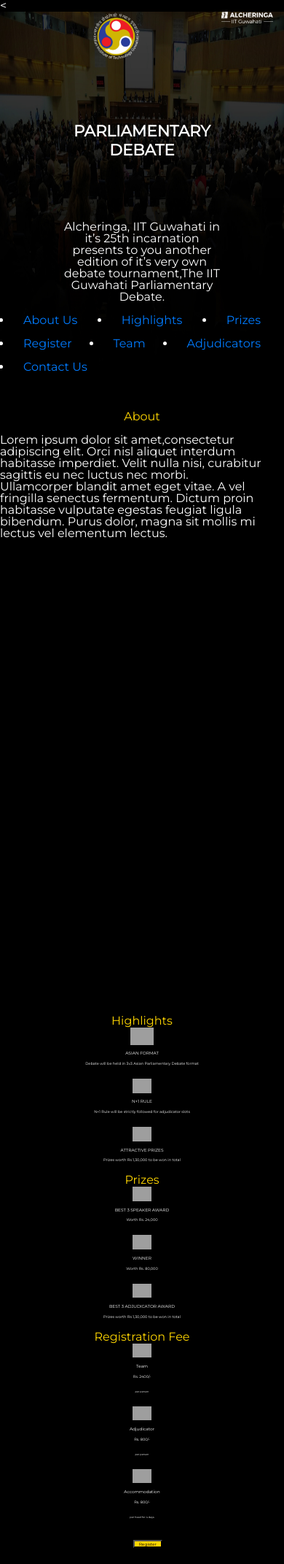
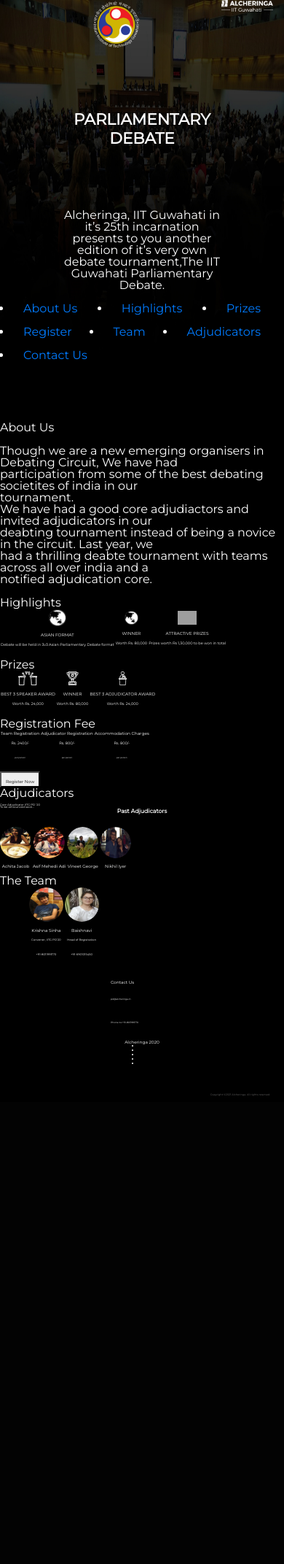
Before and after one commit to imhrishib/parliamentarydebate, a Django app: page / in a window 390 px wide. Shown: the top 2143 px of the page at 73% size. After the commit the page ends 1502 px from the top, so only its background shows below. Run offline with Django 3.2, Linux system fonts and the light colour scheme; some libraries are stand-ins or nearby versions; grey boxes are pictures that could not be loaded.

Commit message:
Revert "...."
This reverts commit f47c5371192967899c1e8d814a8d1215916df5bf.

```diff
--- a/parliamentarydebate/templates/pd.html
+++ b/parliamentarydebate/templates/pd.html
@@ -1,5 +1,4 @@
 
-<
 <!DOCTYPE html>
 {% load static %}
 <html lang="en">
@@ -12,7 +11,7 @@
     <link href="https://fonts.googleapis.com/css2?family=Montserrat&display=swap" rel="stylesheet">
     <link rel="stylesheet" href="https://cdnjs.cloudflare.com/ajax/libs/font-awesome/4.7.0/css/font-awesome.min.css">
 </head>
-<body style="background-color:black">
+<body>
 
     <nav style="background-image:url({% static "main/images//Untitled-2@2x.png" %});">
         <div id="topimages"  class="container">
@@ -53,28 +52,28 @@
 
 
     </nav>
-    <section id="about"  class="organise" style="height:100%;padding-top:5vw;">
+    <section id="about"  class="organise" style="height:100%;padding-top:13vw;">
 
-        <span style="color:#FFD601
-">About </span>
+        <span>About Us</span>
        <br><br>
-        <p class="para" style="text-align:left;"">Lorem ipsum dolor sit amet,consectetur adipiscing elit. Orci nisl aliquet interdum<br>
-         habitasse imperdiet. Velit nulla nisi, curabitur sagittis eu nec luctus nec morbi.<br>
-         Ullamcorper blandit amet eget vitae. A vel fringilla senectus fermentum. Dictum proin <br>
-         habitasse vulputate egestas feugiat ligula bibendum. Purus dolor, magna sit mollis mi <br>
-         lectus vel elementum lectus.
-           </p>
+        <p class="para";>Though we are a new emerging organisers in Debating Circuit, We have had<br>
+          participation from some of the best debating societites of india in our<br>
+          tournament.<br>
+          We have had a good core adjudiactors and invited adjudicators in our<br>
+          deabting tournament instead of being a novice in the circuit. Last year, we<br>
+          had a thrilling deabte tournament with teams across all over india and a<br>
+          notified adjudication core. </p>
   </section>
   <div class="rect1"></div>
 
   <section id="highlights"  class="organise">
 
-    <div class="titlecontainerright" style="color:#FFD601;margin-top:1vw;">Highlights</div>
+    <div class="titlecontainerright" >Highlights</div>
 
 
    <table >
     <tr style="text-align:center;" >
-        <td><img style="height:6vw;text-align:center;margin-bottom:2vw" src={% static "main/images/asianformat.png" %} alt="">
+        <td><img style="height:6vw;text-align:center;margin-bottom:2vw" src={% static "main/images/Image 1.png" %} alt="">
 
             <h4 style="font-size:1.5vw;margin-bottom:2vw">ASIAN FORMAT</h4>
 
@@ -82,15 +81,14 @@
             Asian Parliamentary Debate
             format</p></td>
 
-        <td><img style="height:5vw;text-align:center;margin-bottom:2vw" src={% static "main/images/Ellipse.png" %} alt="">
+        <td><img style="height:5vw;text-align:center;margin-bottom:2vw" src={% static "main/images/Image 1.png" %} alt="">
 
-            <h4 style="font-size:1.5vw;margin-bottom:2vw">N+1 RULE</h4>
+            <h4 style="font-size:1.5vw;margin-bottom:2vw">WINNER</h4>
 
-            <p style="font-size:1.3vw">N+1 Rule will be strictly
-            followed for adjudicator slots</p></td>
+            <p style="font-size:1.3vw">Worth Rs. 80,000</p></td>
 
 
-                <td><img style="height:5vw;text-align:center;margin-bottom:2vw" src={% static "main/images/winner.png" %} alt="">
+                <td><img style="height:5vw;text-align:center;margin-bottom:2vw" src={% static "main/images/Image2.png" %} alt="">
 
                     <h4 style="font-size:1.5vw;margin-bottom:2vw">ATTRACTIVE PRIZES</h4>
 
@@ -106,12 +104,12 @@
 <div class="rect2"></div>
 <section id="prizes"  class="organise">
 
-    <div class="titlecontainerleft"  style="color:#FFD601">Prizes</div>
+    <div class="titlecontainerleft" >Prizes</div>
 
 
    <table >
     <tr style="text-align:center;" >
-        <td><img style="height:5vw;text-align:center;margin-bottom:2vw" src={% static "main/images/speaker.png" %} alt="">
+        <td><img style="height:5vw;text-align:center;margin-bottom:2vw" src={% static "main/images/Asset 3.png" %} alt="">
 
             <h4 style="font-size:1.5vw;margin-bottom:2vw">BEST 3 SPEAKER
                 AWARD</h4>
@@ -119,20 +117,20 @@
            <p style="font-size:1.3vw"> Worth Rs. 24,000
             </p></td>
 
-        <td><img style="height:5vw;text-align:center;margin-bottom:2vw" src={% static "main/images/prize.png" %} alt="">
+        <td><img style="height:5vw;text-align:center;margin-bottom:2vw" src="images/Asset 1.png" alt="">
 
             <h4 style="font-size:1.5vw;margin-bottom:2vw">WINNER</h4>
 
             <p style="font-size:1.3vw">Worth Rs. 80,000</p></td>
 
 
-                <td><img style="height:5vw;text-align:center;margin-bottom:2vw" src={% static "main/images/adjudicator.png" %} alt="">
+                <td><img style="height:5vw;text-align:center;margin-bottom:2vw" src="images/Group 6.png" alt="">
 
-                    <h4 style="font-size:1.5vw;margin-bottom:2vw">BEST 3 ADJUDICATOR AWARD</h4>
+                    <h4 style="font-size:1.5vw;margin-bottom:2vw">BEST 3 ADJUDICATOR
+                        AWARD</h4>
 
-                    <p style="font-size:1.3vw">Prizes worth Rs
-                        1,30,000 to be won in
-                        total</p></td>
+                    <p style="font-size:1.3vw">Worth Rs. 24,000
+                        </p></td>
     </tr>
 </table>
 
@@ -142,45 +140,46 @@
 <div class="rect3"></div>
 <section id="registration"  class="organise">
 
-    <div class="titlecontainerright" style="color:#FFD601">Registration Fee</div>
+    <div class="titlecontainerright" >Registration Fee</div>
 
 
    <table >
     <tr style="text-align:center;" >
         <td>
-            <img style="height:5vw;text-align:center;margin-bottom:2vw" src={% static "main/images/team.png" %} alt="">
-            <h4 style="font-size:1.5vw;margin-bottom:2vw">Team </h4>
+
+            <h4 style="font-size:1.5vw;margin-bottom:2vw">Team Registration</h4>
 
            <p style="font-size:1.3vw"> Rs. 2400/-
             </p>
-            <p style="font-size:0.9vw"> per person
+            <p style="font-size:0.7vw"> per person
             </p></td>
 
         <td>
-            <img style="height:5vw;text-align:center;margin-bottom:2vw" src={% static "main/images/adjudicator.png" %} alt="">
-            <h4 style="font-size:1.5vw;margin-bottom:2vw">Adjudicator</h4>
+
+            <h4 style="font-size:1.5vw;margin-bottom:2vw">Adjudicator Registration</h4>
 
             <p style="font-size:1.3vw"> Rs. 800/-
             </p>
-            <p style="font-size:0.9vw"> per person
+            <p style="font-size:0.7vw"> per person
             </p></td>
 
 
                 <td>
-                    <img style="height:5vw;text-align:center;margin-bottom:2vw" src={% static "main/images/accomodation.png" %} alt="">
-                    <h4 style="font-size:1.5vw;margin-bottom:2vw">Accommodation</h4>
+
+                    <h4 style="font-size:1.5vw;margin-bottom:2vw">Accommodation Charges</h4>
 
                     <p style="font-size:1.3vw">Rs. 800/-
                     </p>
-                    <p style="font-size:0.9vw"> per head for 4 days
+                    <p style="font-size:0.7vw"> per person
                     </p></td>
     </tr>
 </table>
 
+
     </div>
 </section>
 <div class="rect4"></div>
-<div  id="registercontainer"><button type="button" id="registerbutton" style="background-color:#FFD601;margin-top:3vw;margin-left: 4vw;"><span style="font-size:1.5vw;border:none;color:black;">Register</span></button></div>
+<div  id="registercontainer"><button type="button" id="registerbutton"><span style="font-size:1.5vw;border:none;">Register Now</span></button></div>
 
 
 <div id="myModal" class="modal">
@@ -274,36 +273,36 @@
 
   <section id="prizes"  class="organise">
 
-    <!--<div class="titlecontainerleft;style=color:#FFD601" >Adjudicators
+    <div class="titlecontainerleft" >Adjudicators
         <div style="font-size:1vw;text-align:left;margin-top:1.5vw">Core Adjudicator IITG PD '20<br>
             To be announced soon...</div>
-    </div>-->
+    </div>
 
 
-   <div style="font-size:3.5vw;text-align:centre;font-weight:bold;margin-top:8vw;color:#FFD601;">Adjudicators</div>
+   <div style="font-size:2vw;text-align:center;font-weight:bold;margin-bottom:4vw;">Past Adjudicators</div>
    <table >
     <tr style="text-align:center;" >
-        <td style="padding-left:0"><img style="text-align:center;margin-top:5vw;" src={% static "main/images/akansha.png" %} alt="" class="rounded-circle">
+        <td style="padding-left:0"><img style="height:11vw;text-align:center;margin-bottom:2vw" src="images/achitha@2x.png" alt=""  class="rounded-circle">
 
-            <h4 style="font-size:1.5vw;margin-top:2vw">Akansha Menon</h4>
+            <h4 style="font-size:1.5vw;margin-bottom:2vw">Achita Jacob</h4>
 
            </td>
 
-        <td><img style="text-align:center;margin-top:5vw;" src={% static "main/images/akansha.png" %} alt="" class="rounded-circle">
+        <td><img style="height:11vw;text-align:center;margin-bottom:2vw" src="images/asif.png" alt="" class="rounded-circle">
 
-            <h4 style="font-size:1.5vw;margin-top:2vw">Akansha Menon</h4>
+            <h4 style="font-size:1.5vw;margin-bottom:2vw">Asif Mehedi Adi</h4>
 
             </td>
 
 
-                <td><img style="text-align:center;margin-top:5vw" src={% static "main/images/akansha.png" %} alt="" class="rounded-circle">
+                <td><img style="height:11vw;text-align:center;margin-bottom:2vw" src="images/iyer.png" alt="" class="rounded-circle">
 
-                    <h4 style="font-size:1.5vw;margin-top:2vw">Akansha Menon</h4>
+                    <h4 style="font-size:1.5vw;margin-bottom:2vw">Vineet George</h4>
 
                     </td>
-                        <td><img style="text-align:center;margin-top:5vw" src={% static "main/images/akansha.png" %} alt="" class="rounded-circle">
+                        <td><img style="height:11vw;text-align:center;margin-bottom:2vw" src="images/george.png" alt="" class="rounded-circle">
 
-                            <h4 style="font-size:1.5vw;margin-top:2vw">Akansha Menon</h4>
+                            <h4 style="font-size:1.5vw;margin-bottom:2vw">Nikhil Iyer</h4>
 
                             </td>
     </tr>
@@ -315,35 +314,35 @@
 <div class="rect5"></div>
 <section id="highlights"  class="organise">
 
-    <div class="titlecontainerright" style="color:#FFD601">The Team</div>
+    <div class="titlecontainerright" >The Team</div>
 
 
 
-    <table style="margin-left:vw;">
+    <table style="margin-left:10vw;">
         <tr style="text-align:center;" >
 
 
 
 
 
-                    <td style="margin-right:vw;"><img style="text-align:center;margin-bottom:2vw" src={% static "main/images/akansha.png" %} alt=""  class="rounded-circle">
+                    <td style="margin-right:10vw;"><img style="height:12vw;text-align:center;margin-bottom:2vw" src="images/krishna.png" alt="" class="rounded-circle">
 
-                        <h4 style="font-size:1.5vw;margin-bottom:2vw">Akansha Menon</h4>
+                        <h4 style="font-size:1.5vw;margin-bottom:2vw">Krishna Sinha</h4>
 
-            <p style="font-size:1.2vw"> Convener, IITG PD'22
+            <p style="font-size:1vw"> Convener, IITG PD'20
             </p>
-            <p style="font-size:1.2vw"> 9876543210
+            <p style="font-size:1vw"> +91-8011991170
 
             </p></td>
 
                         </td>
-                            <td><img style="text-align:center;margin-bottom:2vw" src={% static "main/images/akansha.png" %} alt=""  class="rounded-circle">
+                            <td><img style="height:12vw;text-align:center;margin-bottom:2vw" src="images/reg_head.png" alt="" class="rounded-circle">
 
-                                <h4 style="font-size:1.5vw;margin-bottom:2vw">Akansha Menon</h4>
+                                <h4 style="font-size:1.5vw;margin-bottom:2vw">Baishnavi</h4>
 
-            <p style="font-size:1.2vw"> Head of Registration
+            <p style="font-size:1vw"> Head of Registration
             </p>
-            <p style="font-size:1.2vw"> 9876543210
+            <p style="font-size:1vw"> +91-6901015450
             </p></td>
 
                                 </td>
@@ -357,11 +356,11 @@
 
     <div style="margin:auto;width:30%;padding:4vw;">
     <h4 style="font-size:1.5vw;">Contact Us</h4>
-    <span style="font-size:1vw;text-align:center">pd@alcheringa.in</p>
-    <span style="font-size:1vw;text-align:center;">
-      Phone no:+91 365124892
+    <span style="font-size:0.8vw;text-align:center">pd@alcheringa.in</p>
+    <span style="font-size:0.8vw;text-align:center;">
+      Phone no:+91-8011991170
     </span>
-    <div style="font-size:1.5vw;padding-top:5vw;">Alcheringa 2022</h4>
+    <div style="font-size:1.5vw;padding-top:5vw;">Alcheringa 2020</h4>
     <div>
         <ul>
             <li></li>
@@ -442,29 +441,6 @@ function myFunction() {
 }
 
 </script>
-<style >
-     @media only screen and (max-width: 800px) {
-        td{
-            display: block;
-            margin: 0;
-}
-.organise {
-    text-align: center;
-
-
-}
-table{
-    margin-left: auto;
-    margin-right: auto;
-}
-#registercontainer{
-    display: flex;
-justify-content: center;
-}
-
-
-}
-</style>
 
 
 </body>
```
